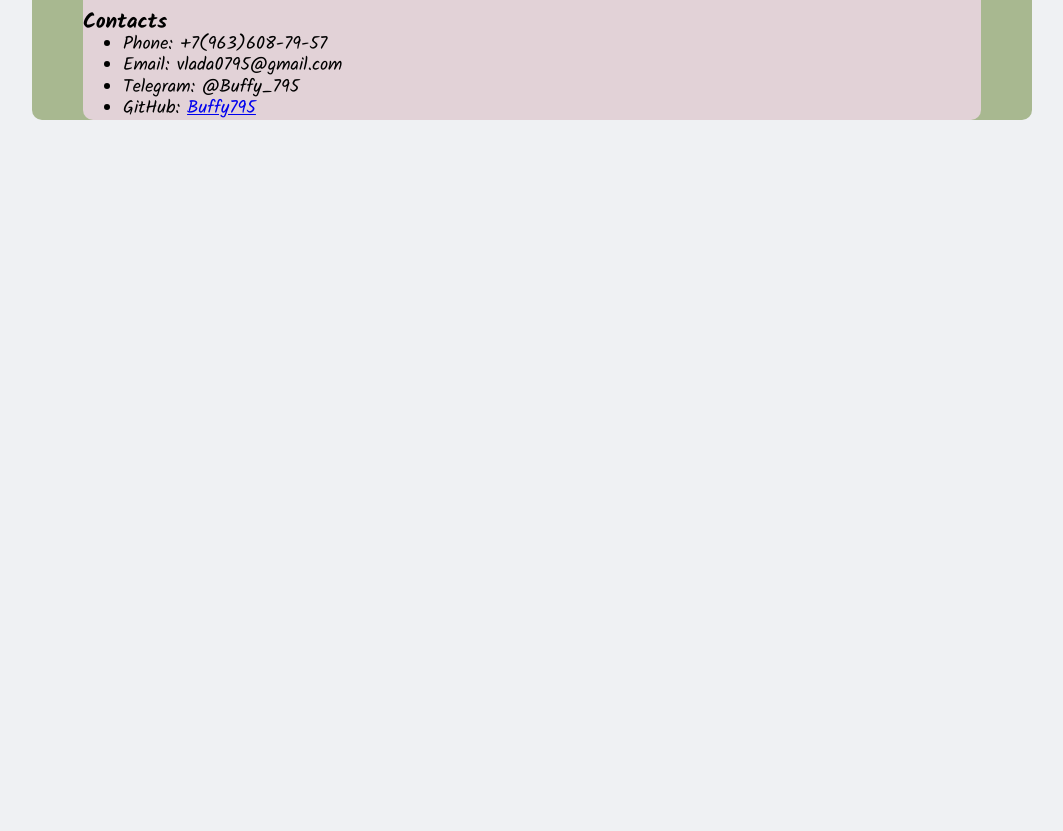
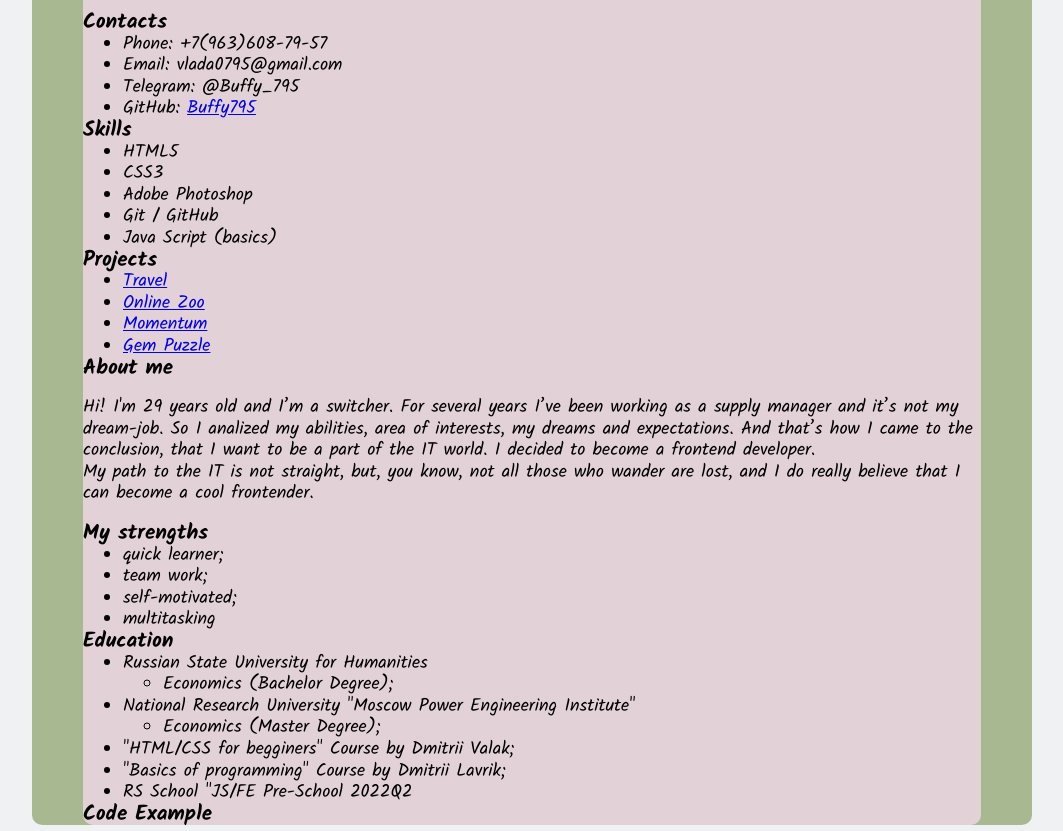
Before and after one commit to Buffy795/rsschool-cv, a plain HTML site: page index.html in a window 1280 px wide. Shown: the part 440-1271 px from the top of the page, without its empty margins (108-1171 px from the left). Before the commit the page ends 800 px from the top, so only its background shows below. Drawn offline with Linux system fonts and the light colour scheme.

Commit message:
feat: add contacts, skills, projects, about, education

```diff
--- a/index.html
+++ b/index.html
@@ -33,15 +33,77 @@
                 <div class="info-block">
                     <aside class="sidebar">
                         <div class="sidebar-contacts">
-                            <h3 class="sidebar-contacts__header">Contacts</h3>
-                            <ul class="sidebar-contacts__list">
+                            <h3 class="block-header">Contacts</h3>
+                            <ul class="block-list">
                                 <li class="list-item">Phone: +7(963)608-79-57</li>
                                 <li class="list-item">Email: vlada0795@gmail.com</li>
                                 <li class="list-item">Telegram: @Buffy_795</li>
-                                <li class="list-item">GitHub: <a class="link-git" href="https://github.com/Buffy795">Buffy795</a></li>
+                                <li class="list-item">GitHub: <a class="list-item__link" href="https://github.com/Buffy795">Buffy795</a></li>
                             </ul>
                         </div>
+
+                        <div class="sidebar-skills">
+                            <h3 class="block-header">Skills</h3>
+                            <ul class="block-list">
+                                <li class="list-item">HTML5</li>
+                                <li class="list-item">CSS3</li>
+                                <li class="list-item">Adobe Photoshop</li>
+                                <li class="list-item">Git / GitHub</li>
+                                <li class="list-item">Java Script (basics)</li>
+                            </ul>
+                        </div>
+
+                        <div class="sidebar-projects">
+                            <h3 class="block-header">Projects</h3>
+                            <ul class="block-list">
+                                <li class="list-item"><a class="list-item__link" href="https://rolling-scopes-school.github.io/buffy795-JSFEPRESCHOOL2022Q2/travel/">Travel</a></li>
+                                <li class="list-item"><a class="list-item__link" href="https://rolling-scopes-school.github.io/buffy795-JSFE2022Q3/online-zoo/pages/main/">Online Zoo</a></li>
+                                <li class="list-item"><a class="list-item__link" href="https://rolling-scopes-school.github.io/buffy795-JSFEPRESCHOOL2022Q2/momentum/">Momentum</a></li>
+                                <li class="list-item"><a class="list-item__link" href="https://rolling-scopes-school.github.io/buffy795-JSFE2022Q3/gem-puzzle/">Gem Puzzle</a></li>
+                            </ul>
+                        </div>
+
                     </aside>
+
+                    <div class="general">
+                        <div class="general-about">
+                            <h3 class="block-header">About me</h3>
+                            <p class="block-text">Hi! I'm 29 years old and I’m a switcher. For several years I’ve been working as a supply manager and it’s not my dream-job. So I analized my abilities, area of interests, my dreams and expectations. And that’s how I came to the conclusion, that I want to be a part of the IT world. I decided to become a frontend developer.<br>My path to the IT is not straight, but, you know, not all those who wander are lost, and I do really believe that I can become a cool frontender.</p>
+                        </div>
+
+                        <div class="general-strengths">
+                            <h3 class="block-header">My strengths</h3>
+                            <ul class="block-list">
+                                <li class="list-item">quick learner;</li>
+                                <li class="list-item">team work;</li>
+                                <li class="list-item">self-motivated;</li>
+                                <li class="list-item">multitasking</li>
+                            </ul>
+                        </div>
+
+                        <div class="general-education">
+                            <h3 class="block-header">Education</h3>
+                            <ul class="block-list">
+                                <li>Russian State University for Humanities
+                                    <ul>
+                                        <li>Economics (Bachelor Degree);</li>
+                                    </ul>
+                                </li>
+                                <li>National Research University "Moscow Power Engineering Institute"
+                                    <ul>
+                                        <li>Economics (Master Degree);</li>
+                                    </ul>
+                                </li>
+                                <li>"HTML/CSS for begginers" Course by Dmitrii Valak;</li>
+                                <li>"Basics of programming" Course by Dmitrii Lavrik;</li>
+                                <li>RS School "JS/FE Pre-School 2022Q2</li>
+                            </ul>
+                        </div>
+
+                        <div class="general-code">
+                            <h3 class="block-header">Code Example</h3>
+                        </div>
+                    </div>
                 </div>
             </main>
         </div>
--- a/style.css
+++ b/style.css
@@ -80,6 +80,7 @@ ul {
     top: -65%;
     left: 10%;
     border-radius: 50%;
+    border: 10px solid #5e7054;
 }
 
 .name {
```
